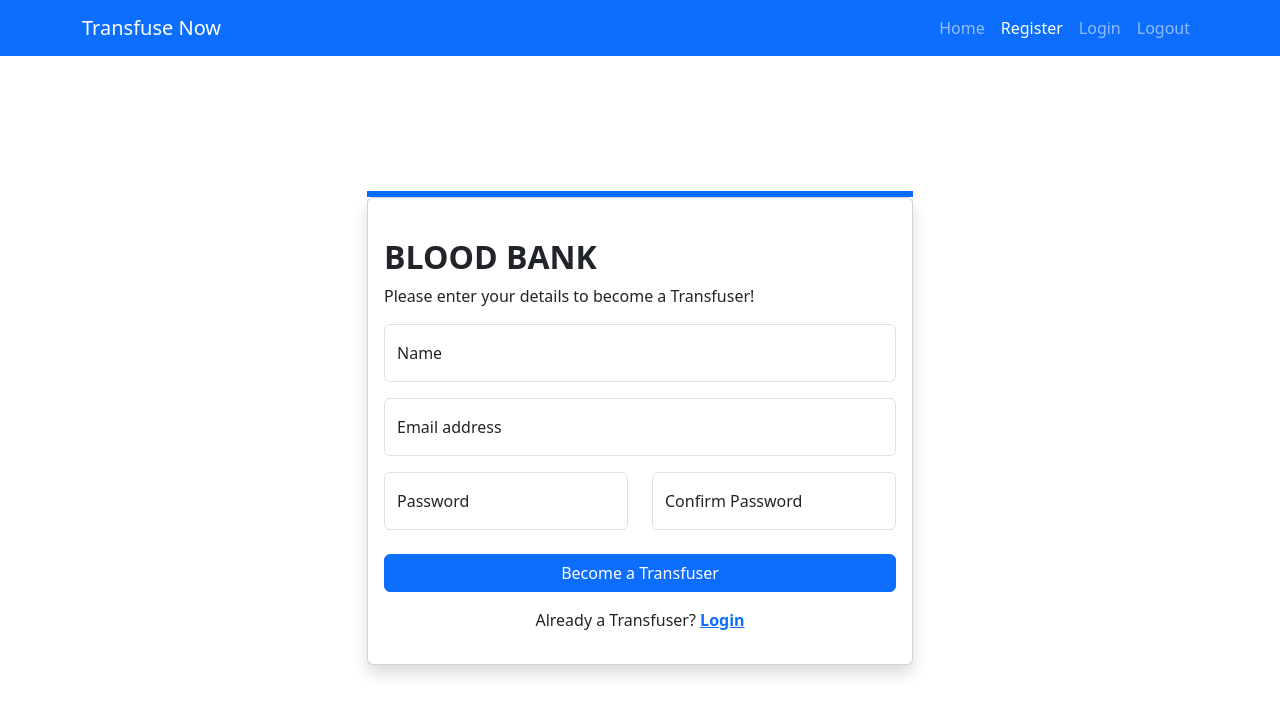
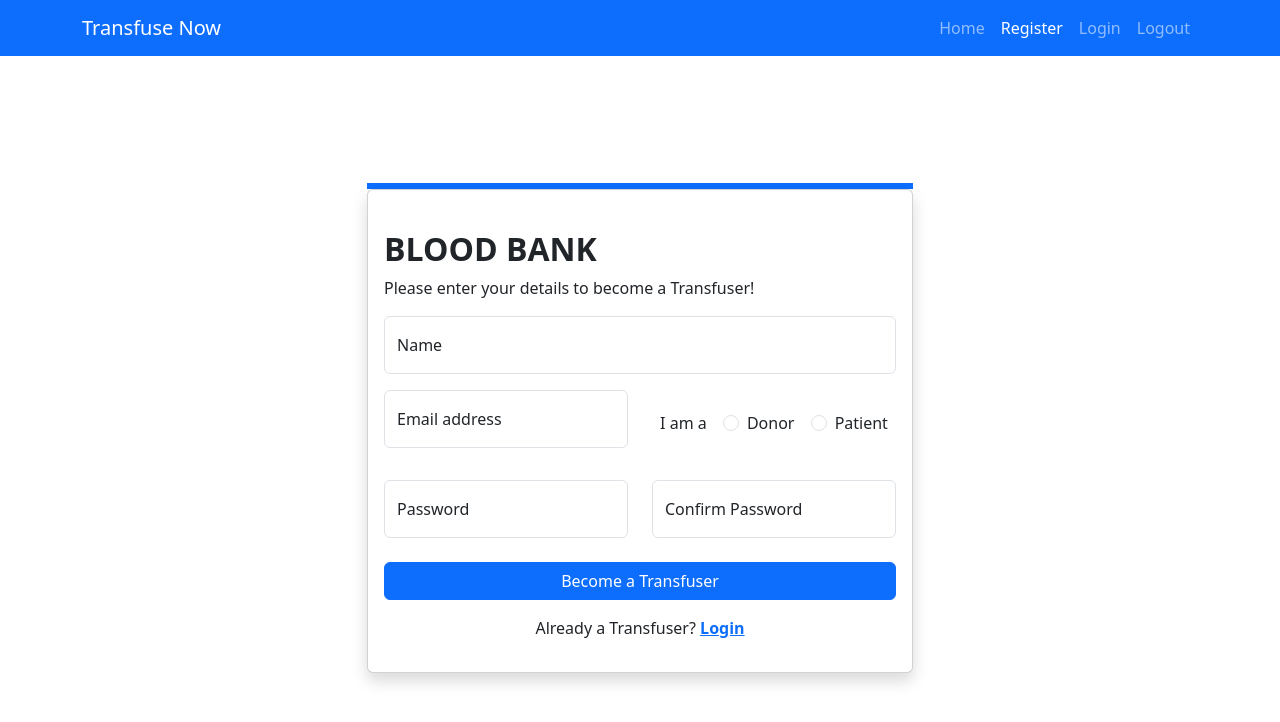
Before and after one commit to aditya6700/Blood-Bank-System, a React (Create React App) app in the folder client/: page /register in a window 1280 px wide. Shown: the top 722 px of the page. Built offline with nearby package versions, Linux system fonts and the light colour scheme.

Commit message:
user type added to registration form

```diff
--- a/client/src/pages/Register.jsx
+++ b/client/src/pages/Register.jsx
@@ -7,7 +7,7 @@ import { ToastContainer, toast } from "react-toastify";
 export const Register = () => {
 
   const [userDetails, setUserDetails] = useState({
-    name: "", email: "", password: "", cpassword: ""
+    name: "", email: "", password: "", cpassword: "", userType: ""
   })
 
   const toastOptions = {
@@ -26,7 +26,7 @@ export const Register = () => {
   }
 
   const validateUserDetails = () => {
-    const { name, email, password, cpassword } = userDetails;
+    const { name, email, password, cpassword, userType } = userDetails;
     console.log(userDetails);
 
     let validated = true;
@@ -69,6 +69,14 @@ export const Register = () => {
       validated = false;
     }
 
+    if (userType === '') {
+      toast.error(
+        "Who are you?",
+        toastOptions
+      );
+      validated = false;
+    }
+
     return validated;
   }
 
@@ -99,11 +107,23 @@ export const Register = () => {
                       </FloatingLabel>
                     </Form.Group>
 
-                    <Form.Group className="mb-3">
-                      <FloatingLabel controlId="email" label="Email address"  >
-                        <Form.Control type="email" placeholder="name@example.com" name="email" onChange={handleChange} required />
-                      </FloatingLabel>
-                    </Form.Group>
+                    <Row className="mb-3 align-items-center">
+                      <Form.Group className="mb-3" as={Col}>
+                        <FloatingLabel controlId="email" label="Email address"  >
+                          <Form.Control type="email" placeholder="name@example.com" name="email" onChange={handleChange} required />
+                        </FloatingLabel>
+                      </Form.Group>
+
+                      <Form.Group as={Col} controlId="userType">
+                        <div className="d-flex flex-column  align-items-start flex-md-row justify-content-md-around">
+                          <Form.Label className="text-center"> I am a </Form.Label>
+                          <Form.Check type="radio" value="donor" label="Donor" name="userType" id="donor"
+                            checked={userDetails.userType === "donor"} onChange={handleChange} />
+                          <Form.Check type="radio" value="patient" label="Patient" name="userType" id="patient"
+                            checked={userDetails.userType === "patient"} onChange={handleChange} />
+                        </div>
+                      </Form.Group>
+                    </Row>
 
                     <Row className="mb-2">
                       <Form.Group className="mb-3" as={Col}>
```
